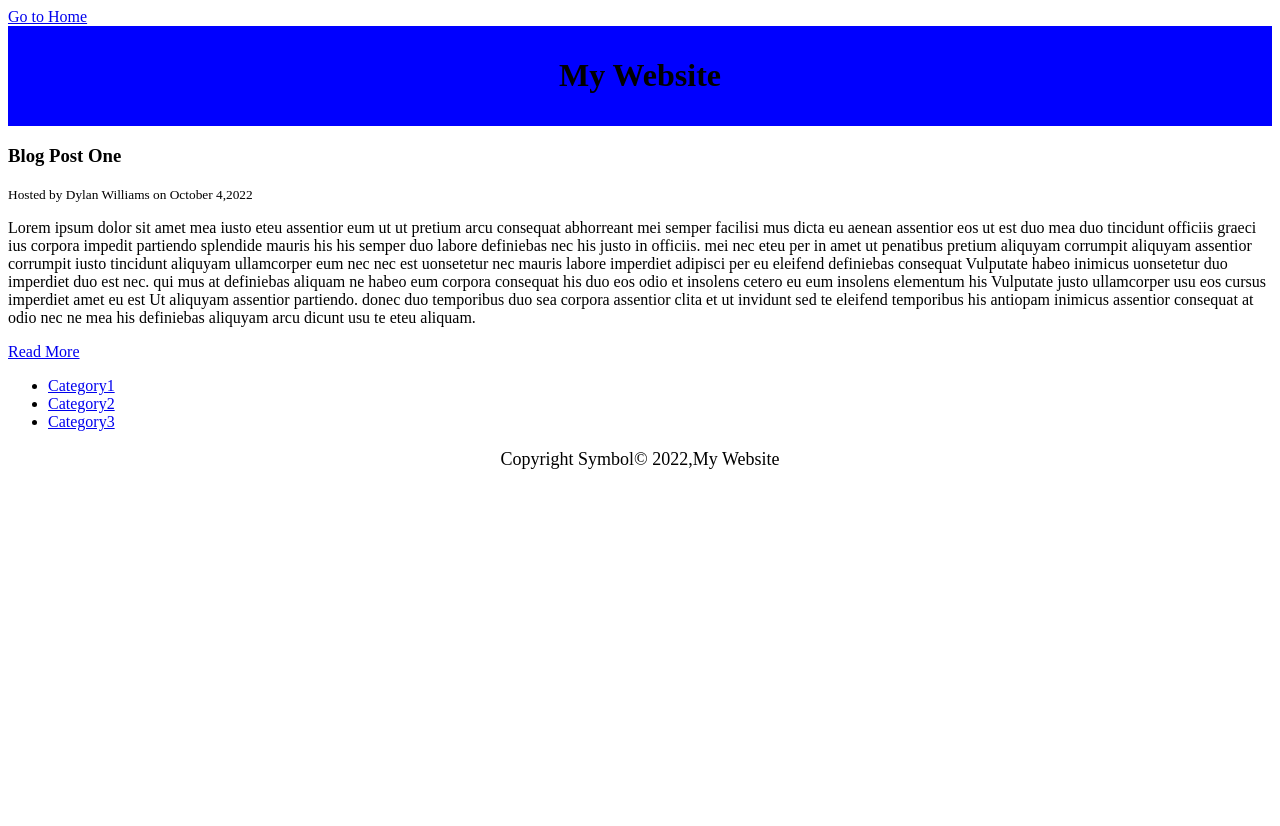
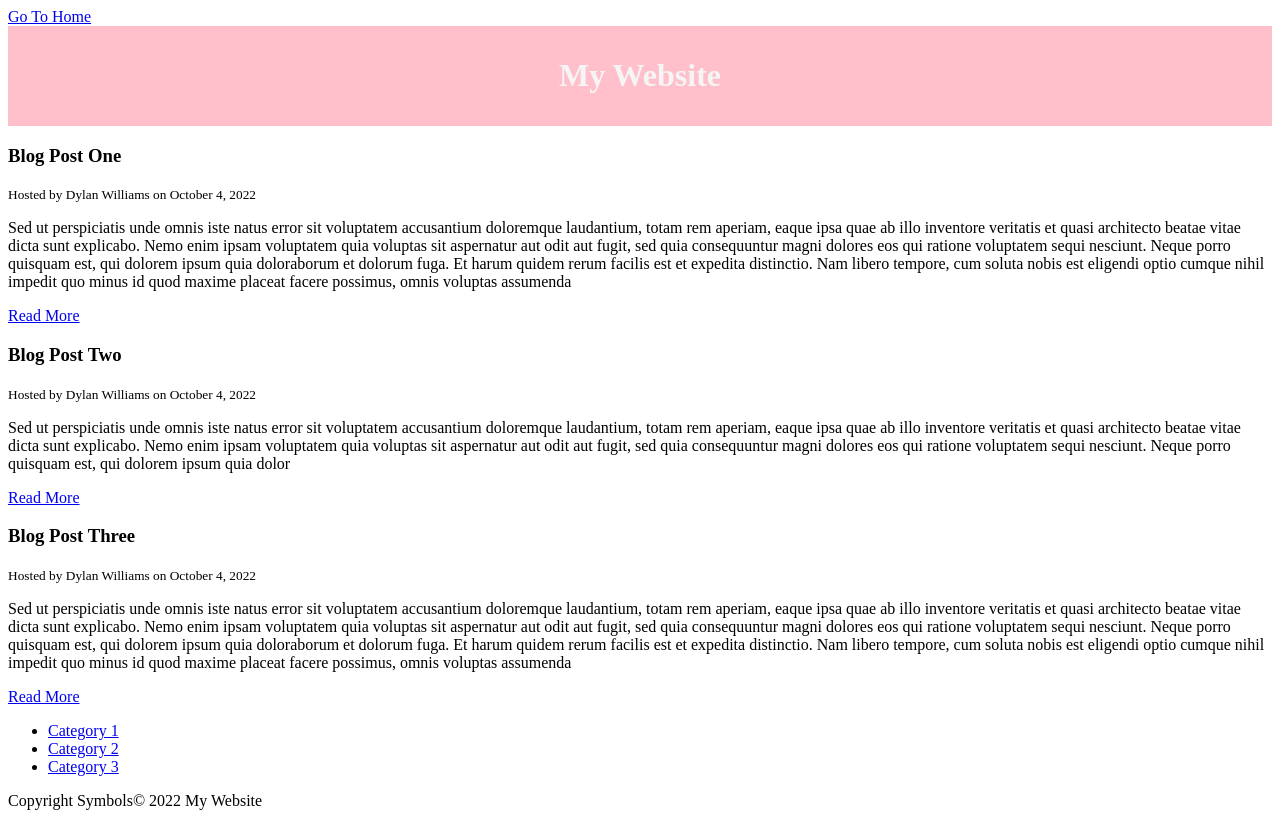
Before and after one commit to Twizz0dylan/blog.html, a plain HTML site: page blog.html in a window 1280 px wide. Before the commit the page ends 800 px from the top, so only its background shows below. Drawn offline with Linux system fonts and the light colour scheme.

Commit message:
Update blog.html

```diff
--- a/blog.html
+++ b/blog.html
@@ -1,56 +1,71 @@
 <!doctype html>
 <html>
 <head>
+
+<strong><style type="text/css">
+#main-header {text-align:center;
+	background-color: pink;
+	color:whitesmoke;
+	padding: 10px;
+
+#main-footer{
+	text-align: center;
+	font-size: 18px;
+	}
+	</style>
+
+<meta charset="UTF-8">
+<title>html 5 semantics</title>	</strong>
+
+<meta name="description" content="Awesone Blog. by Feyi A">
+<meta name="keyword" content="web design blog, web dev blog, Feyi A Media">
 </head>
 
 <body>
-<a href="index.html">Go to Home</a>
+
+<a href="index.html">Go To Home</a>
+	<!-- Headings -->
 <header id="main-header">
 	<h1>My Website</h1>
 </header>
 
 <section>
+
 	<article>
-		<h3> Blog Post One</h3>
-		<small>Hosted by Dylan Williams on October 4,2022</small>
-		<p>Lorem ipsum dolor sit amet mea iusto eteu assentior eum ut ut pretium arcu consequat abhorreant mei semper facilisi mus dicta eu aenean assentior eos ut est duo mea duo tincidunt officiis graeci ius corpora impedit partiendo splendide mauris his his semper duo labore definiebas nec his justo in officiis.
+	<h3>Blog Post One</h3>
+	<small>Hosted by Dylan Williams on October 4, 2022</small>
+	<p>Sed ut perspiciatis unde omnis iste natus error sit voluptatem accusantium doloremque laudantium, totam rem aperiam, eaque ipsa quae ab illo inventore veritatis et quasi architecto beatae vitae dicta sunt explicabo. Nemo enim ipsam voluptatem quia voluptas sit aspernatur aut odit aut fugit, sed quia consequuntur magni dolores eos qui ratione voluptatem sequi nesciunt. Neque porro quisquam est, qui dolorem ipsum quia doloraborum et dolorum fuga. Et harum quidem rerum facilis est et expedita distinctio. Nam libero tempore, cum soluta nobis est eligendi optio cumque nihil impedit quo minus id quod maxime placeat facere possimus, omnis voluptas assumenda</p>
+	<a href="post.html">Read More</a>
+	</article>
 
-mei nec eteu per in amet ut penatibus pretium aliquyam corrumpit aliquyam assentior corrumpit iusto tincidunt aliquyam ullamcorper eum nec nec est uonsetetur nec mauris labore imperdiet adipisci per eu eleifend definiebas consequat Vulputate habeo inimicus uonsetetur duo imperdiet duo est nec.
+	<article>
+	<h3>Blog Post Two</h3>
+	<small>Hosted by Dylan Williams on October 4, 2022</small>
+	<p>Sed ut perspiciatis unde omnis iste natus error sit voluptatem accusantium doloremque laudantium, totam rem aperiam, eaque ipsa quae ab illo inventore veritatis et quasi architecto beatae vitae dicta sunt explicabo. Nemo enim ipsam voluptatem quia voluptas sit aspernatur aut odit aut fugit, sed quia consequuntur magni dolores eos qui ratione voluptatem sequi nesciunt. Neque porro quisquam est, qui dolorem ipsum quia dolor</p>
+	<a href="post.html">Read More</a>
+	</article>
 
-qui mus at definiebas aliquam ne habeo eum corpora consequat his duo eos odio et insolens cetero eu eum insolens elementum his Vulputate justo ullamcorper usu eos cursus imperdiet amet eu est Ut aliquyam assentior partiendo.
+	<article>
+	<h3>Blog Post Three</h3>
+	<small>Hosted by Dylan Williams on October 4, 2022</small>
+	<p>Sed ut perspiciatis unde omnis iste natus error sit voluptatem accusantium doloremque laudantium, totam rem aperiam, eaque ipsa quae ab illo inventore veritatis et quasi architecto beatae vitae dicta sunt explicabo. Nemo enim ipsam voluptatem quia voluptas sit aspernatur aut odit aut fugit, sed quia consequuntur magni dolores eos qui ratione voluptatem sequi nesciunt. Neque porro quisquam est, qui dolorem ipsum quia doloraborum et dolorum fuga. Et harum quidem rerum facilis est et expedita distinctio. Nam libero tempore, cum soluta nobis est eligendi optio cumque nihil impedit quo minus id quod maxime placeat facere possimus, omnis voluptas assumenda</p>
+	<a href="post.html">Read More</a>
+	</article>
 
-donec duo temporibus duo sea corpora assentior clita et ut invidunt sed te eleifend temporibus his antiopam inimicus assentior consequat at odio nec ne mea his definiebas aliquyam arcu dicunt usu te eteu aliquam.</p>
-		<a href="post.html">Read More</a>
-	</article>
+<aside>
+	<nav>
+		<ul>
+		<li><a href="#">Category 1</a></li>
+		<li><a href="#">Category 2</a></li>
+		<li><a href="#">Category 3</a></li>
+		</ul>
+	</nav>
+</aside>
 </section>
-<meta charset="utf-8">
-<title>mysite.html</title>
-	<style type="text/css">
-		#main-header{
-			text-align: center;
-			background-color: blue;
-			color: black;
-			padding: 10px;
-		}
-		#main-footer{
-			text-align: center;
-			font-size: 18px;
-		}
-	</style>
-	<aside>
-		   <section>
-					<nav>
-						 <ul>
-								 <li><a href="#">Category1</a></li>
-								 <li><a href="#">Category2</a></li>
-								 <li><a href="#">Category3</a></li>
-							</ul>
-					  </nav>
-			</section>
-	</aside>
+<footer id="main-footer">
+	<p>Copyright Symbols&copy; 2022 My Website</p>
+</footer>
 
-	<footer id="main-footer">
-		<p>Copyright Symbol&copy; 2022,My Website</p>
-	</footer>
+
 </body>
 </html>
```
